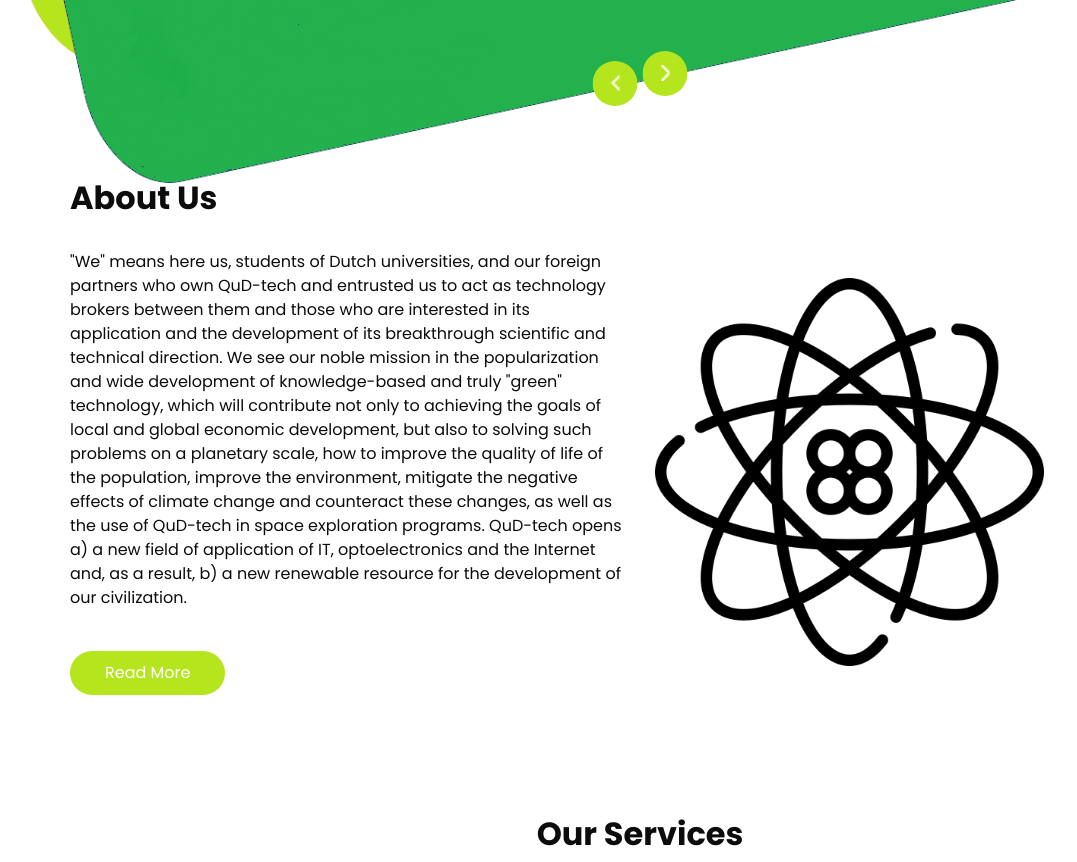
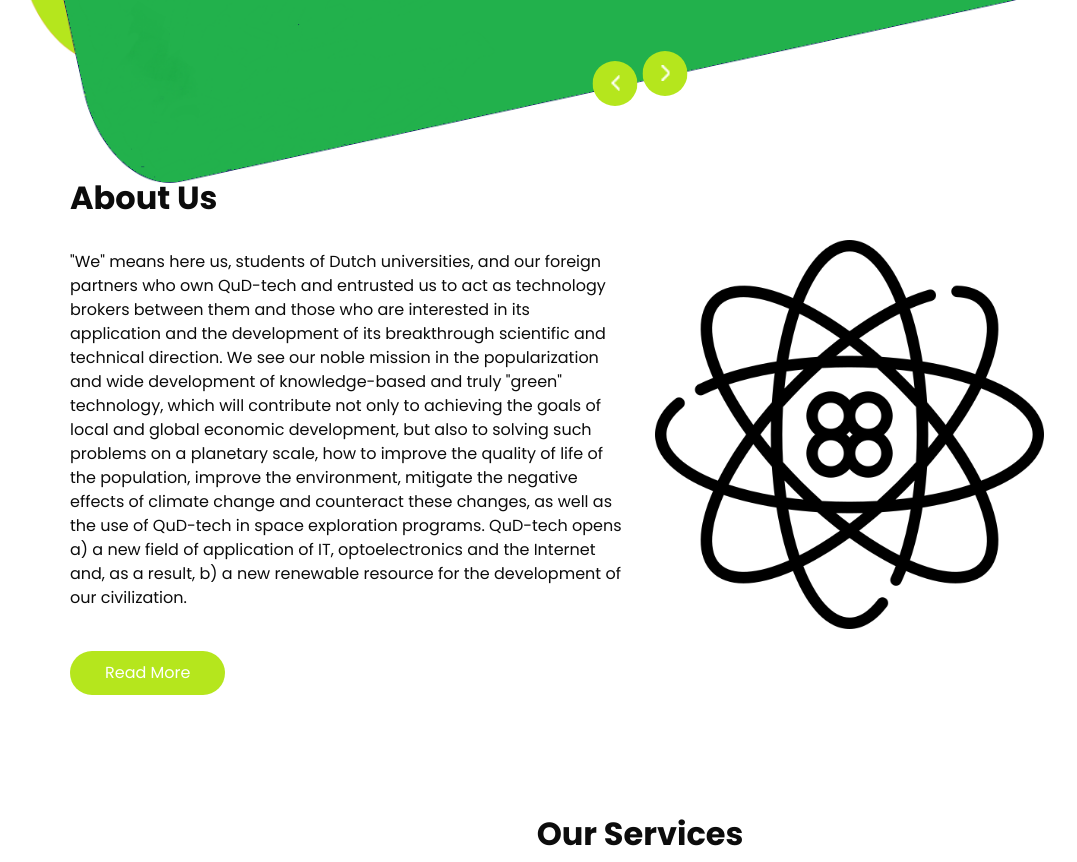
Before and after one commit to SkullCandby/flask-GPsN, a Flask app: page /index in a window 1280 px wide. Shown: the part 601-1463 px from the top of the page, without its empty margins (0-1077 px from the left). Run offline with Flask 3, Linux system fonts and the light colour scheme; some libraries are stand-ins or nearby versions.

Commit message:
Update index.html

```diff
--- a/templates/index.html
+++ b/templates/index.html
@@ -298,7 +298,7 @@
                 </div>
                 <div class="col-md-6">
                     <div class="img-box">
-                        <img src="../static/images/quantum.png" style="width: 70%; height: auto; margin-top: 25px"
+                        <img src="../static/images/quantum.png" style="width: 70%; height: auto; margin-bottom: 50px"
                              alt="">
                     </div>
                 </div>
```
